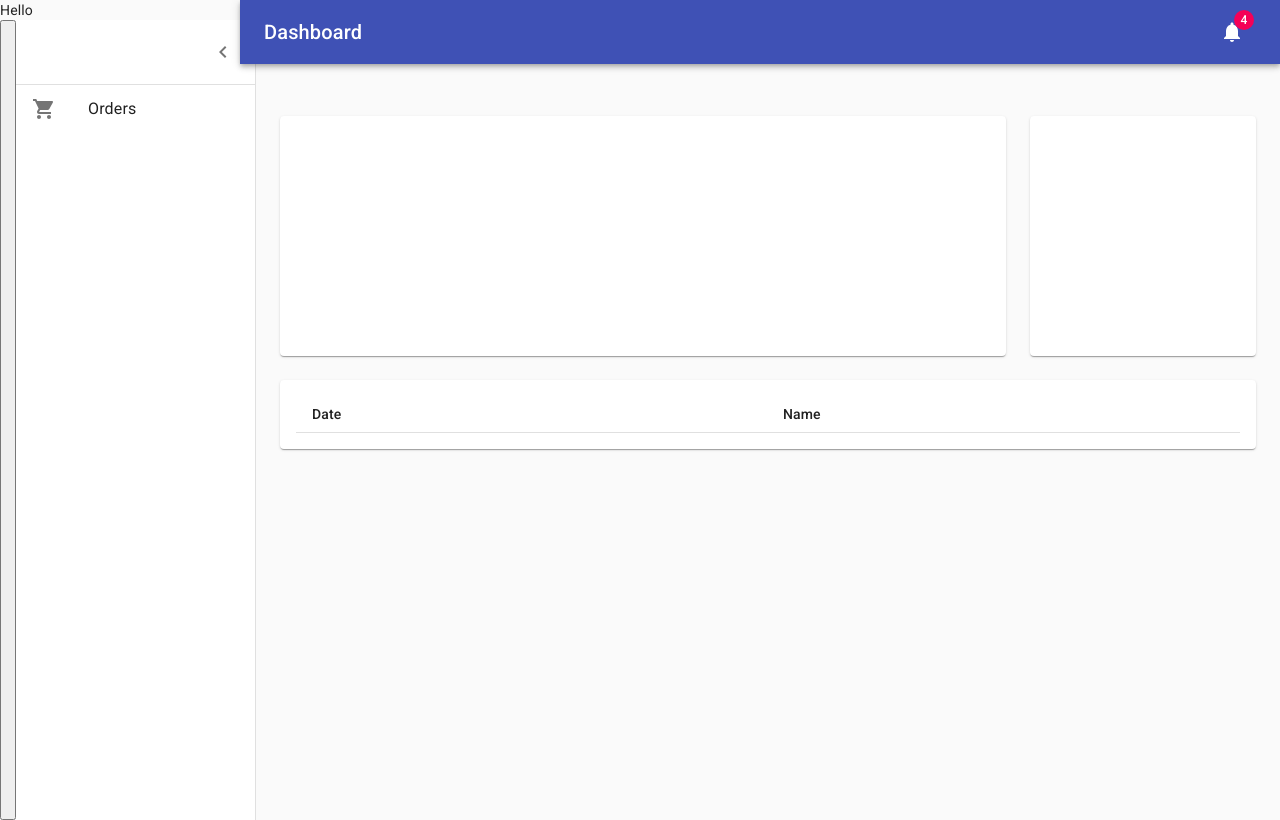
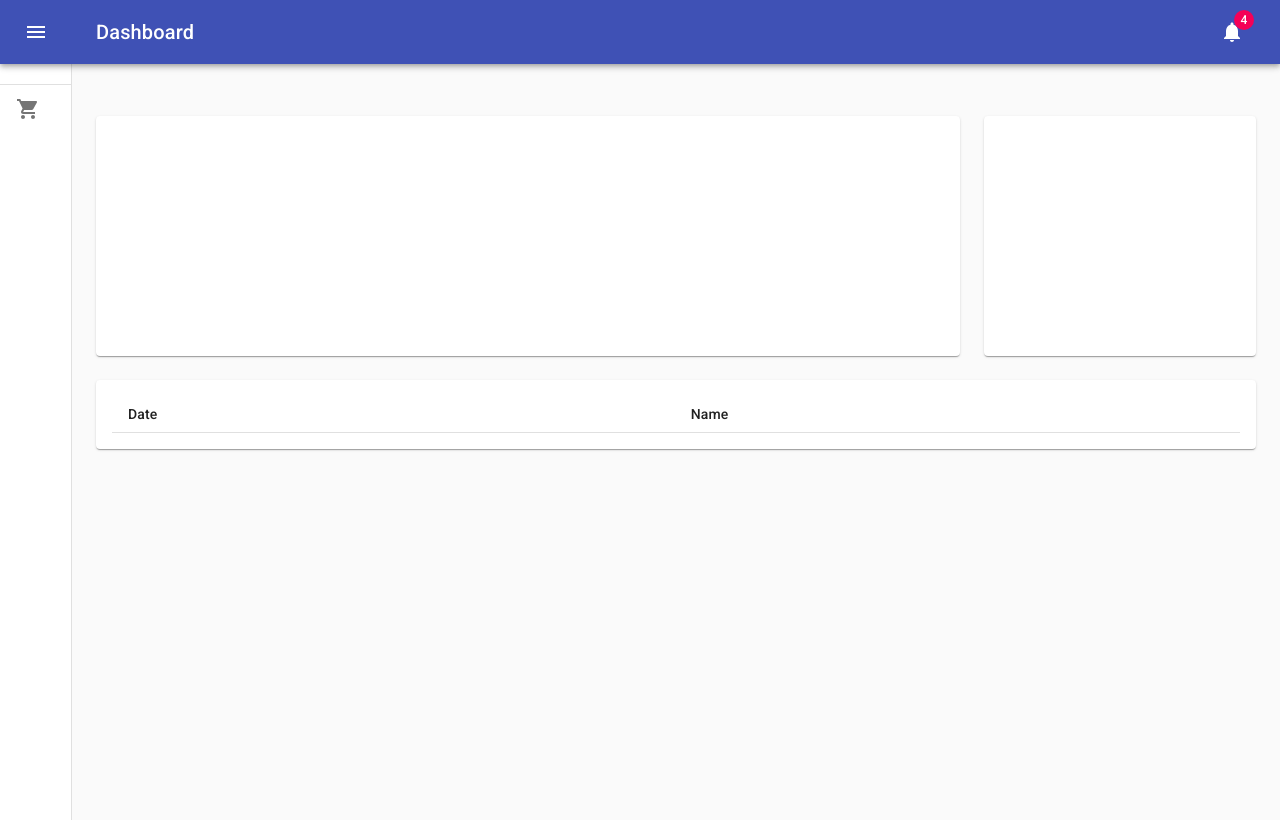
Before and after one commit to Maksym7415/transferClub, a React (Create React App) app: page / in a window 1280 px wide. Built offline with nearby package versions, Linux system fonts and the light colour scheme.

Commit message:
deletecss

```diff
--- a/src/app/App.js
+++ b/src/app/App.js
@@ -43,6 +43,7 @@ const drawerWidth = 240;
 const useStyles = makeStyles((theme) => ({
   root: {
     display: 'flex',
+    // maxWidth: '1200px',
   },
   toolbar: {
     paddingRight: 24, // keep right padding when drawer closed
@@ -117,6 +118,10 @@ const useStyles = makeStyles((theme) => ({
   fixedHeight: {
     height: 240,
   },
+  wrapper: {
+    maxWidth: '1200px',
+
+  },
 }));
 
 function Dashboard(props) {
@@ -125,10 +130,10 @@ function Dashboard(props) {
   const [orders, setOrders] = React.useState([]);
 
   const handleDrawerOpen = () => {
-    setOpen(true);
+    setOpen(!true);
   };
   const handleDrawerClose = () => {
-    setOpen(false);
+    setOpen(!false);
   };
   const fixedHeightPaper = clsx(classes.paper, classes.fixedHeight);
 
@@ -140,19 +145,15 @@ function Dashboard(props) {
 
   return (
     <div className={classes.root}>
-      <button onClick = {() => {
-        props.logoutAction('token');
-        props.deleteOrders('getOrders');
-      }}></button>
       <CssBaseline />
-      <AppBar position="absolute" className={clsx(classes.appBar, open && classes.appBarShift)}>
+      <AppBar position="absolute" className={clsx(classes.appBar, !open && classes.appBarShift)} >
         <Toolbar className={classes.toolbar}>
           <IconButton
             edge="start"
             color="inherit"
             aria-label="open drawer"
             onClick={handleDrawerOpen}
-            className={clsx(classes.menuButton, open && classes.menuButtonHidden)}
+            className={clsx(classes.menuButton, !open && classes.menuButtonHidden)}
           >
             <MenuIcon />
           </IconButton>
@@ -169,7 +170,7 @@ function Dashboard(props) {
       <Drawer
         variant="permanent"
         classes={{
-          paper: clsx(classes.drawerPaper, !open && classes.drawerPaperClose),
+          paper: clsx(classes.drawerPaper, open && classes.drawerPaperClose),
         }}
         open={open}
       >
--- a/src/index.css
+++ b/src/index.css
@@ -1,5 +1,5 @@
 body {
-  margin: 0;
+  position: relative;
   font-family: -apple-system, BlinkMacSystemFont, 'Segoe UI', 'Roboto', 'Oxygen',
     'Ubuntu', 'Cantarell', 'Fira Sans', 'Droid Sans', 'Helvetica Neue',
     sans-serif;
@@ -11,3 +11,7 @@ code {
   font-family: source-code-pro, Menlo, Monaco, Consolas, 'Courier New',
     monospace;
 }
+.wrapper{
+  max-width: 1200px;
+  margin: 0 auto;
+}
```
Also changed, not shown: src/App.css (deleted, +0 -38 lines).
